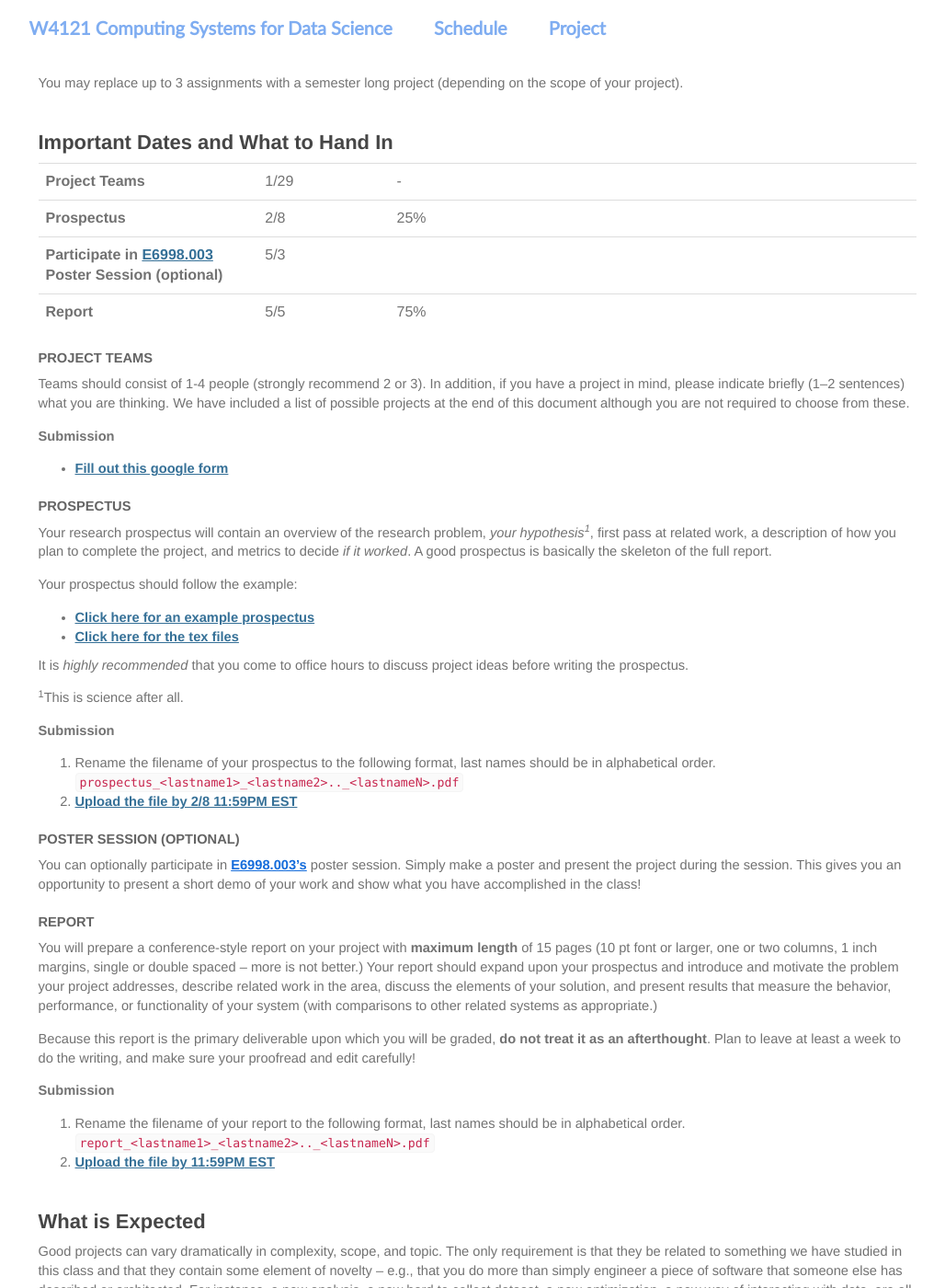
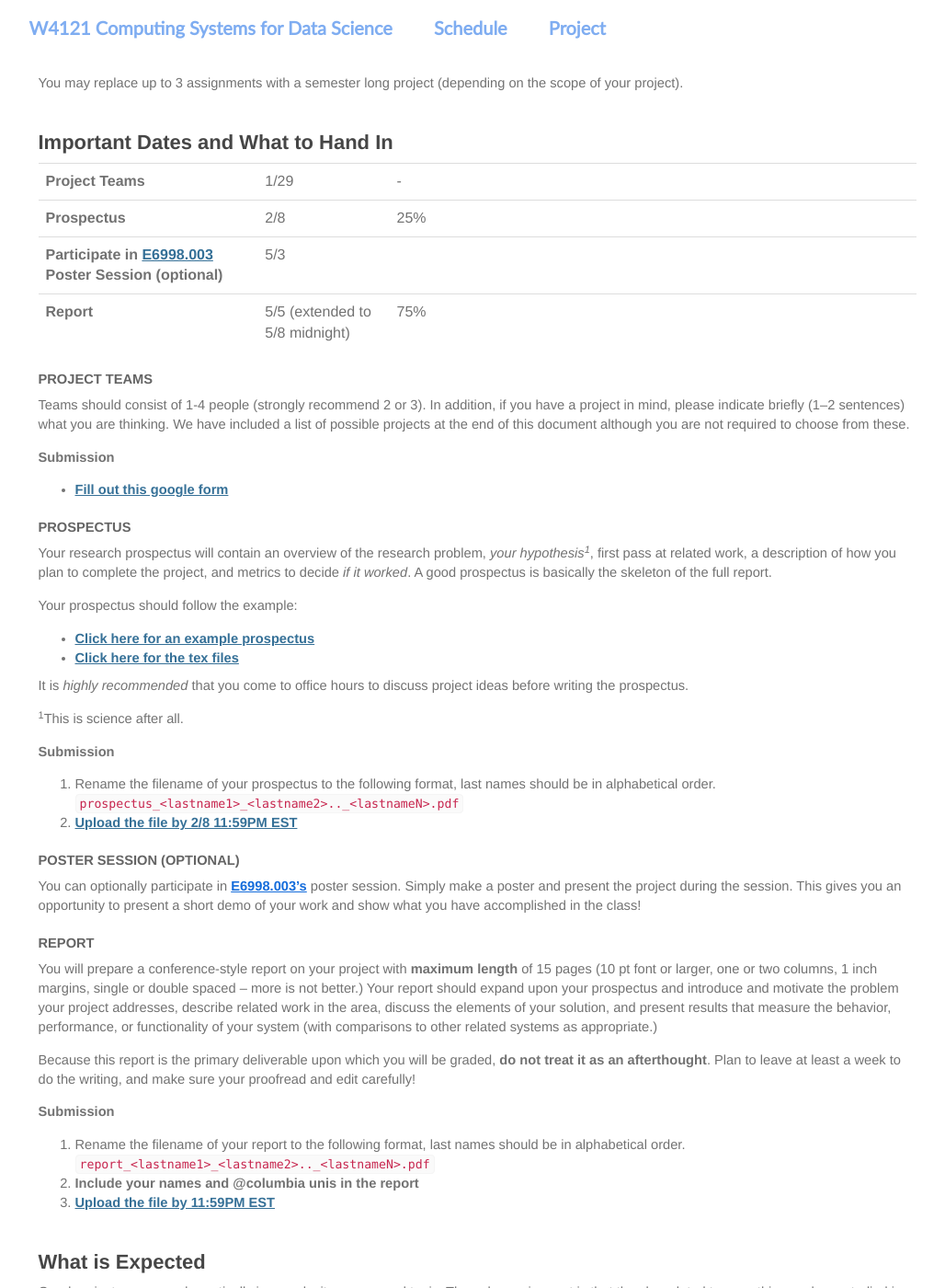
Before and after one commit to KnightMollo/w4121.github.io, a Jekyll site: the page built from proposals.md, in a window 1280 px wide and 1400 px high. Shown: the whole window at 92% size, without its empty margins (121-1149 px from the left). Built offline with Jekyll 4.4.1, drawn with Linux system fonts in a browser that asks for light colours.

Commit message:
updated website

```diff
--- a/proposals.md
+++ b/proposals.md
@@ -23,7 +23,7 @@ You may replace up to 3 assignments with a semester long project (depending on t
 | Project Teams |   1/29 |  -  |
 | Prospectus    |   2/8 |  25% |
 | Participate in [E6998.003](http://columbiaviz.github.io) Poster Session (optional) |  5/3 |  |
-| Report         | 5/5 |   75% |
+| Report         | 5/5 (extended to 5/8 midnight) |   75% |
 
 #### Project Teams
 Teams should consist of 1-4 people (strongly recommend 2 or 3). In addition, if you have a project in mind, please indicate briefly (1--2 sentences) what you are thinking. We have included a list of possible projects at the end of this document although you are not required to choose from these.
@@ -71,6 +71,7 @@ Because this report is the primary deliverable upon which you will be graded, **
 **Submission**
 
 1. Rename the filename of your report to the following format, last names should be in alphabetical order. `report_<lastname1>_<lastname2>.._<lastnameN>.pdf`
+1. **Include your names and @columbia unis in the report**
 2. [Upload the file by 11:59PM EST](https://www.dropbox.com/request/S2CjCGjM039fviYHb1xQ)
 
 ## What is Expected
```
